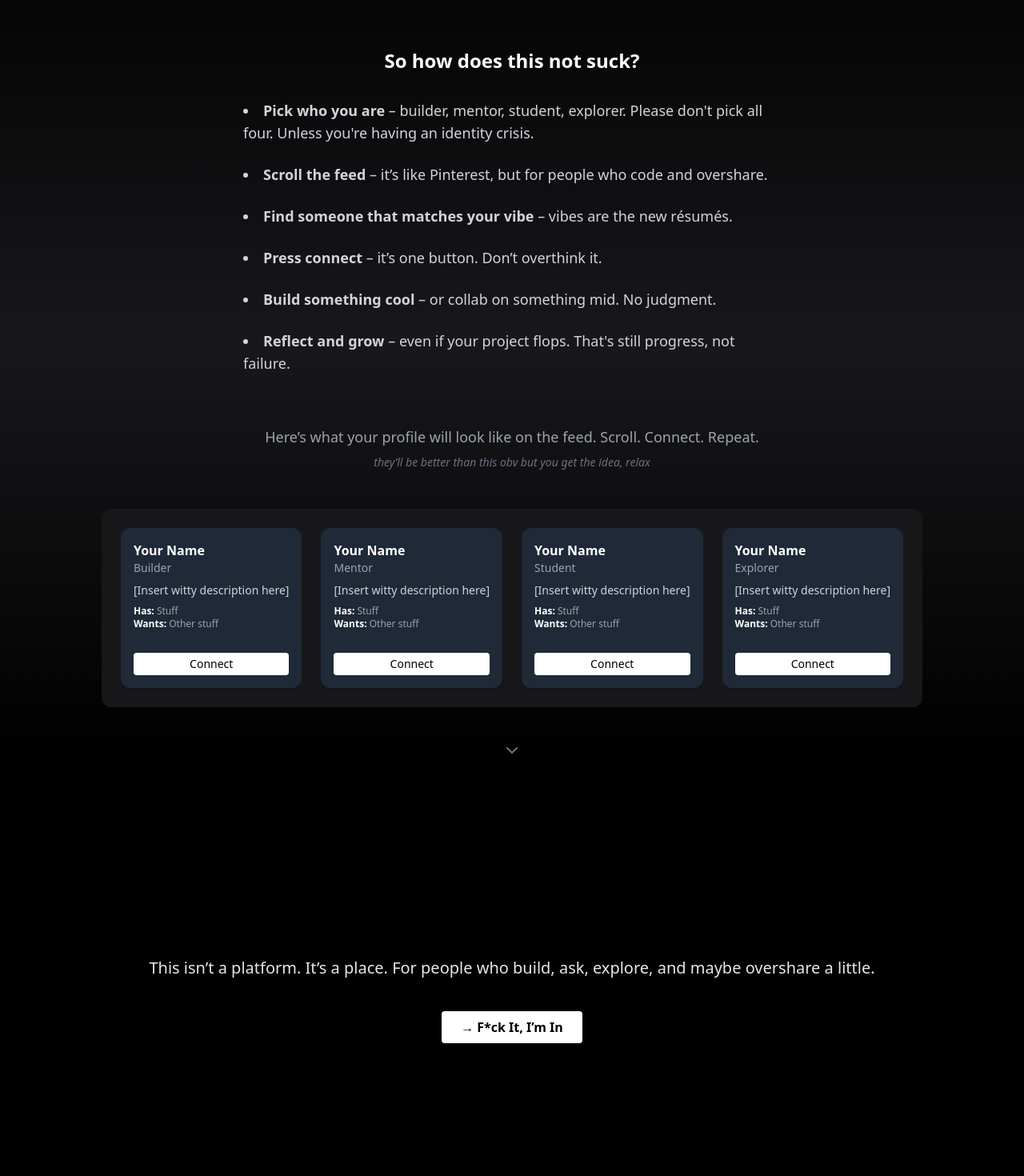
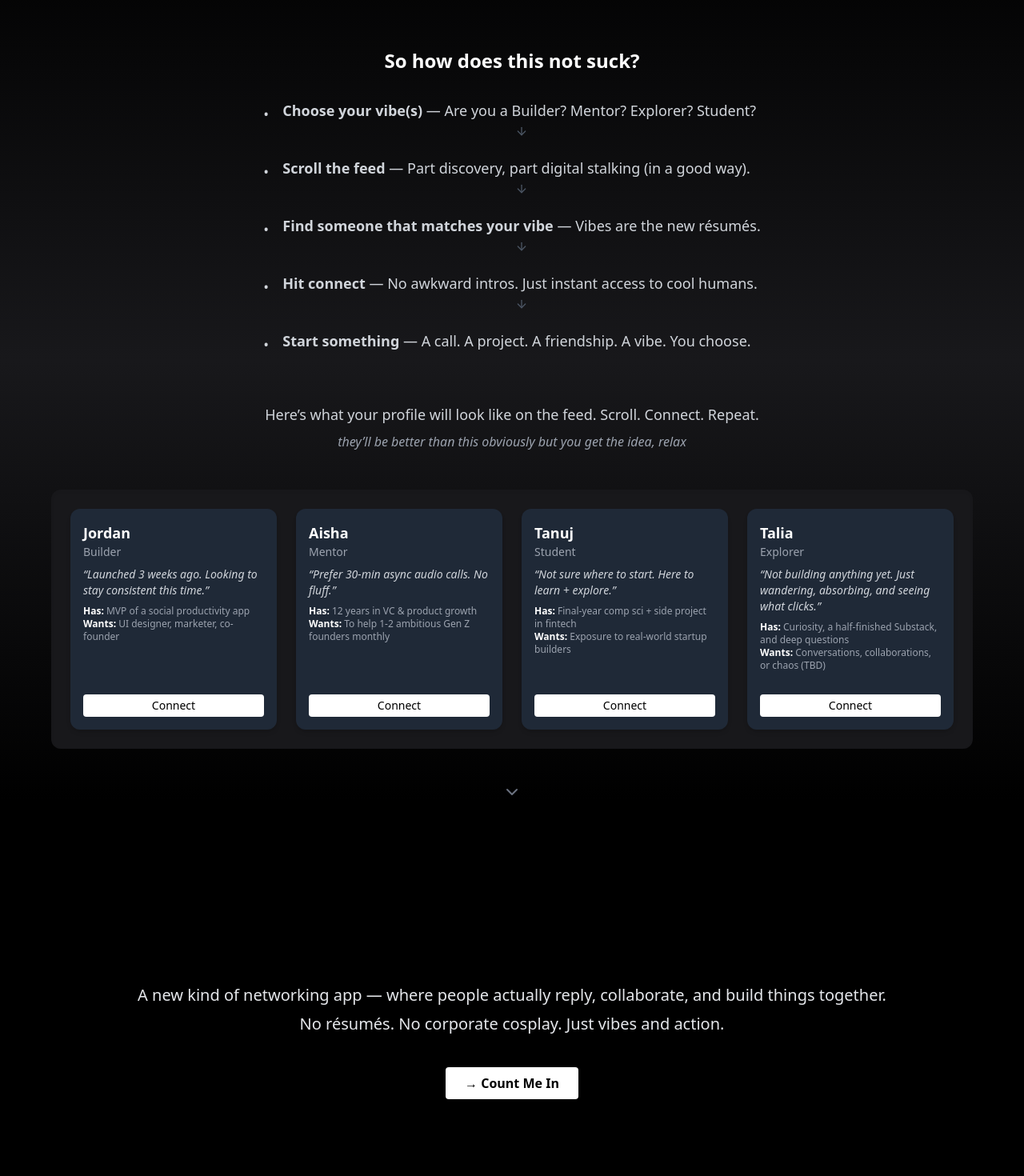
Before and after one commit to aliiusman121/connext-landing, a React (Create React App) app: page / in a window 1280 px wide. Shown: the part 780-2250 px from the top of the page at 80% size. Built offline with nearby package versions, Linux system fonts and the light colour scheme.

Commit message:
Final updates before Vercel launch

```diff
--- a/src/Home.js
+++ b/src/Home.js
@@ -1,6 +1,6 @@
 import { useEffect, useState } from "react";
 import { motion, AnimatePresence } from "framer-motion";
-import { ChevronDown } from "lucide-react";
+import { ChevronDown, ArrowDown } from "lucide-react";
 import { useNavigate } from "react-router-dom";
 
 export default function Home() {
@@ -11,6 +11,29 @@ export default function Home() {
     const timeout = setTimeout(() => setShowSplash(false), 3000);
     return () => clearTimeout(timeout);
   }, []);
+
+  const features = [
+    {
+      title: "Choose your vibe(s)",
+      description: "Are you a Builder? Mentor? Explorer? Student?"
+    },
+    {
+      title: "Scroll the feed",
+      description: "Part discovery, part digital stalking (in a good way)."
+    },
+    {
+      title: "Find someone that matches your vibe",
+      description: "Vibes are the new résumés."
+    },
+    {
+      title: "Hit connect",
+      description: "No awkward intros. Just instant access to cool humans."
+    },
+    {
+      title: "Start something",
+      description: "A call. A project. A friendship. A vibe. You choose."
+    }
+  ];
 
   return (
     <div className="min-h-screen bg-black text-white font-sans scroll-smooth">
@@ -69,40 +92,85 @@ export default function Home() {
             className="min-h-[120vh] pt-40 flex flex-col justify-center items-center text-center px-8 bg-gradient-to-b from-black via-zinc-900 to-black"
           >
             <h3 className="text-2xl font-bold mb-4">So how does this not suck?</h3>
-            <ul className="mt-4 space-y-6 text-lg text-gray-300 max-w-2xl mx-auto text-left list-disc list-inside">
-              <li><strong>Pick who you are</strong> – builder, mentor, student, explorer. Please don't pick all four. Unless you're having an identity crisis.</li>
-              <li><strong>Scroll the feed</strong> – it’s like Pinterest, but for people who code and overshare.</li>
-              <li><strong>Find someone that matches your vibe</strong> – vibes are the new résumés.</li>
-              <li><strong>Press connect</strong> – it’s one button. Don’t overthink it.</li>
-              <li><strong>Build something cool</strong> – or collab on something mid. No judgment.</li>
-              <li><strong>Reflect and grow</strong> – even if your project flops. That's still progress, not failure.</li>
-            </ul>
 
-            <h4 className="text-lg font-medium text-gray-400 text-center mt-16 mb-2">
+            <div className="mt-4 space-y-6 text-lg text-gray-300 max-w-2xl mx-auto text-left">
+              {features.map((feature, index) => (
+                <div key={index} className="relative pl-6">
+                  <span className="absolute left-0 top-1">•</span>
+                  <p><strong>{feature.title}</strong> — {feature.description}</p>
+                  {index !== features.length - 1 && (
+                    <div className="flex justify-center mt-1">
+                      <ArrowDown className="w-4 h-4 text-gray-600" />
+                    </div>
+                  )}
+                </div>
+              ))}
+            </div>
+
+            <h4 className="text-lg font-medium text-gray-300 text-center mt-16 mb-2">
               Here’s what your profile will look like on the feed. Scroll. Connect. Repeat.
             </h4>
-            <p className="text-sm text-gray-500 text-center italic">
-              they’ll be better than this obv but you get the idea, relax
+            <p className="text-base text-gray-400 text-center italic">
+              they’ll be better than this obviously but you get the idea, relax
             </p>
 
             <div className="max-w-6xl mx-auto grid grid-cols-1 sm:grid-cols-2 md:grid-cols-4 gap-6 text-left mt-12 bg-zinc-900 rounded-xl p-6 shadow-inner">
-              {/* Repeat this card block as needed */}
-              {["Builder", "Mentor", "Student", "Explorer"].map((role, i) => (
-                <div key={i} className="bg-gray-800 p-4 rounded-xl shadow-md flex flex-col justify-between h-full">
-                  <p className="font-semibold text-white">Your Name</p>
-                  <p className="text-sm text-gray-400 mb-2">{role}</p>
-                  <p className="text-gray-300 text-sm mb-2">[Insert witty description here]</p>
+  <div className="bg-gray-800 p-4 rounded-xl shadow-md flex flex-col justify-between h-full">
+    <p className="font-semibold text-white text-lg">Jordan</p>
+    <p className="text-sm text-gray-400 mb-2">Builder</p>
+    <p className="text-gray-300 text-sm mb-2 italic">“Launched 3 weeks ago. Looking to stay consistent this time.”</p>
     <p className="text-xs text-gray-400">
-                    <span className="text-white font-semibold">Has:</span> Stuff
+      <span className="text-white font-semibold">Has:</span> MVP of a social productivity app
     </p>
     <p className="text-xs text-gray-400 mb-3">
-                    <span className="text-white font-semibold">Wants:</span> Other stuff
+      <span className="text-white font-semibold">Wants:</span> UI designer, marketer, co-founder
     </p>
     <div className="mt-auto pt-4">
       <div className="text-sm bg-white text-black px-3 py-1 rounded w-full text-center select-none pointer-events-none">Connect</div>
     </div>
   </div>
-              ))}
+  <div className="bg-gray-800 p-4 rounded-xl shadow-md flex flex-col justify-between h-full">
+    <p className="font-semibold text-white text-lg">Aisha</p>
+    <p className="text-sm text-gray-400 mb-2">Mentor</p>
+    <p className="text-gray-300 text-sm mb-2 italic">“Prefer 30-min async audio calls. No fluff.”</p>
+    <p className="text-xs text-gray-400">
+      <span className="text-white font-semibold">Has:</span> 12 years in VC & product growth
+    </p>
+    <p className="text-xs text-gray-400 mb-3">
+      <span className="text-white font-semibold">Wants:</span> To help 1-2 ambitious Gen Z founders monthly
+    </p>
+    <div className="mt-auto pt-4">
+      <div className="text-sm bg-white text-black px-3 py-1 rounded w-full text-center select-none pointer-events-none">Connect</div>
+    </div>
+  </div>
+  <div className="bg-gray-800 p-4 rounded-xl shadow-md flex flex-col justify-between h-full">
+    <p className="font-semibold text-white text-lg">Tanuj</p>
+    <p className="text-sm text-gray-400 mb-2">Student</p>
+    <p className="text-gray-300 text-sm mb-2 italic">“Not sure where to start. Here to learn + explore.”</p>
+    <p className="text-xs text-gray-400">
+      <span className="text-white font-semibold">Has:</span> Final-year comp sci + side project in fintech
+    </p>
+    <p className="text-xs text-gray-400 mb-3">
+      <span className="text-white font-semibold">Wants:</span> Exposure to real-world startup builders
+    </p>
+    <div className="mt-auto pt-4">
+      <div className="text-sm bg-white text-black px-3 py-1 rounded w-full text-center select-none pointer-events-none">Connect</div>
+    </div>
+  </div>
+  <div className="bg-gray-800 p-4 rounded-xl shadow-md flex flex-col justify-between h-full">
+    <p className="font-semibold text-white text-lg">Talia</p>
+    <p className="text-sm text-gray-400 mb-2">Explorer</p>
+    <p className="text-gray-300 text-sm mb-2 italic">“Not building anything yet. Just wandering, absorbing, and seeing what clicks.”</p>
+    <p className="text-xs text-gray-400">
+      <span className="text-white font-semibold">Has:</span> Curiosity, a half-finished Substack, and deep questions
+    </p>
+    <p className="text-xs text-gray-400 mb-3">
+      <span className="text-white font-semibold">Wants:</span> Conversations, collaborations, or chaos (TBD)
+    </p>
+    <div className="mt-auto pt-4">
+      <div className="text-sm bg-white text-black px-3 py-1 rounded w-full text-center select-none pointer-events-none">Connect</div>
+    </div>
+  </div>
 </div>
 
             <a
@@ -118,32 +186,29 @@ export default function Home() {
             id="section3"
             className="min-h-[75vh] flex flex-col justify-center items-center text-center px-8 bg-black"
           >
-            <h3 className="text-xl mb-4 text-gray-200">
-              This isn’t a platform. It’s a place. For people who build, ask, explore, and maybe overshare a little.
-            </h3>
+            <div className="text-center text-gray-200 mb-4">
+              <p className="text-xl">
+                A new kind of networking app — where people actually reply, collaborate, and build things together.
+              </p>
+              <p className="text-xl mt-2">
+                No résumés. No corporate cosplay. Just vibes and action.
+              </p>
+            </div>
             <button
               onClick={() => navigate("/signup")}
               className="bg-white text-black px-6 py-2 rounded font-semibold hover:bg-gray-200 transition mt-6"
             >
-              → F*ck It, I’m In
+              → Count Me In
             </button>
           </section>
 
           {/* Footer */}
           <footer className="mt-24 py-12 border-t border-gray-800 text-center text-gray-500 text-sm">
             <p>
-              © 2025 CONNEXT. Built for weirdos.{" "}
-              <a href="#" className="underline">
-                Privacy
-              </a>{" "}
-              •{" "}
-              <a href="#" className="underline">
-                Terms
-              </a>{" "}
-              •{" "}
-              <a href="#" className="underline">
-                Twitter
-              </a>
+              © 2025 CONNEXT. Built for people who actually reply.{' '}
+              <a href="#" className="underline">Privacy</a> •{' '}
+              <a href="#" className="underline">Terms</a> •{' '}
+              <a href="#" className="underline">Twitter</a>
             </p>
           </footer>
         </main>
--- a/src/Signup.js
+++ b/src/Signup.js
@@ -1,4 +1,5 @@
 import { useState } from "react";
+import { motion } from "framer-motion";
 
 export default function Signup() {
   const [name, setName] = useState("");
@@ -22,27 +23,46 @@ export default function Signup() {
       if (res.ok) {
         setSubmitted(true);
       } else {
-        alert("Something went wrong. Try again.");
+        alert("Yikes. Something broke. Try again?");
       }
     } catch (err) {
       console.error(err);
-      alert("Error submitting. Please try again.");
+      alert("Double yikes. Network error?");
     }
   };
 
   return (
-    <div className="min-h-screen bg-black text-white flex flex-col justify-center items-center px-4">
-      <h1 className="text-3xl font-bold mb-6">Join the CONNEXT waitlist</h1>
+    <div className="min-h-screen bg-black text-white flex flex-col justify-center items-center px-6 py-16">
+      <motion.div
+        className="w-full max-w-md"
+        initial={{ opacity: 0, y: 30 }}
+        animate={{ opacity: 1, y: 0 }}
+        transition={{ duration: 0.6 }}
+      >
         {submitted ? (
-        <p className="text-green-400 text-lg">You're on the list, {name.split(" ")[0]} 👀</p>
+          <>
+            <h1 className="text-4xl font-extrabold text-center text-white mb-4">
+              Congrats, you’re now <span className="text-white">contractually obligated</span> to connect with people.
+            </h1>
+            <p className="text-green-400 text-center mb-6">
+              Your name is now in the <span className="font-semibold">sacred spreadsheet</span>, {name.split(" ")[0]}.
+            </p>
+          </>
         ) : (
-        <form onSubmit={handleSubmit} className="flex flex-col gap-4 w-full max-w-sm">
+          <>
+            <h1 className="text-4xl font-extrabold text-center mb-6">
+              Join the <span className="text-white underline underline-offset-4">CONNEXT</span> Waitlist
+            </h1>
+            <form
+              onSubmit={handleSubmit}
+              className="bg-zinc-900 p-6 rounded-xl shadow-lg flex flex-col gap-4"
+            >
               <input
                 type="text"
                 name="name"
                 required
                 placeholder="Your Name"
-            className="p-3 rounded text-black"
+                className="p-3 rounded-md text-black focus:outline-none focus:ring-2 focus:ring-white"
                 value={name}
                 onChange={(e) => setName(e.target.value)}
               />
@@ -50,19 +70,21 @@ export default function Signup() {
                 type="email"
                 name="email"
                 required
-            placeholder="your@email.com"
-            className="p-3 rounded text-black"
+                placeholder="you@cooldomain.com"
+                className="p-3 rounded-md text-black focus:outline-none focus:ring-2 focus:ring-white"
                 value={email}
                 onChange={(e) => setEmail(e.target.value)}
               />
               <button
                 type="submit"
-            className="bg-white text-black px-6 py-2 rounded font-semibold hover:bg-gray-200 transition"
+                className="bg-white text-black font-semibold py-3 rounded-md hover:bg-zinc-200 transition border border-zinc-800"
               >
                 Join the Waitlist
               </button>
             </form>
+          </>
         )}
+      </motion.div>
     </div>
   );
 }
```
Lines whose indentation alone changed are shown as unchanged.
